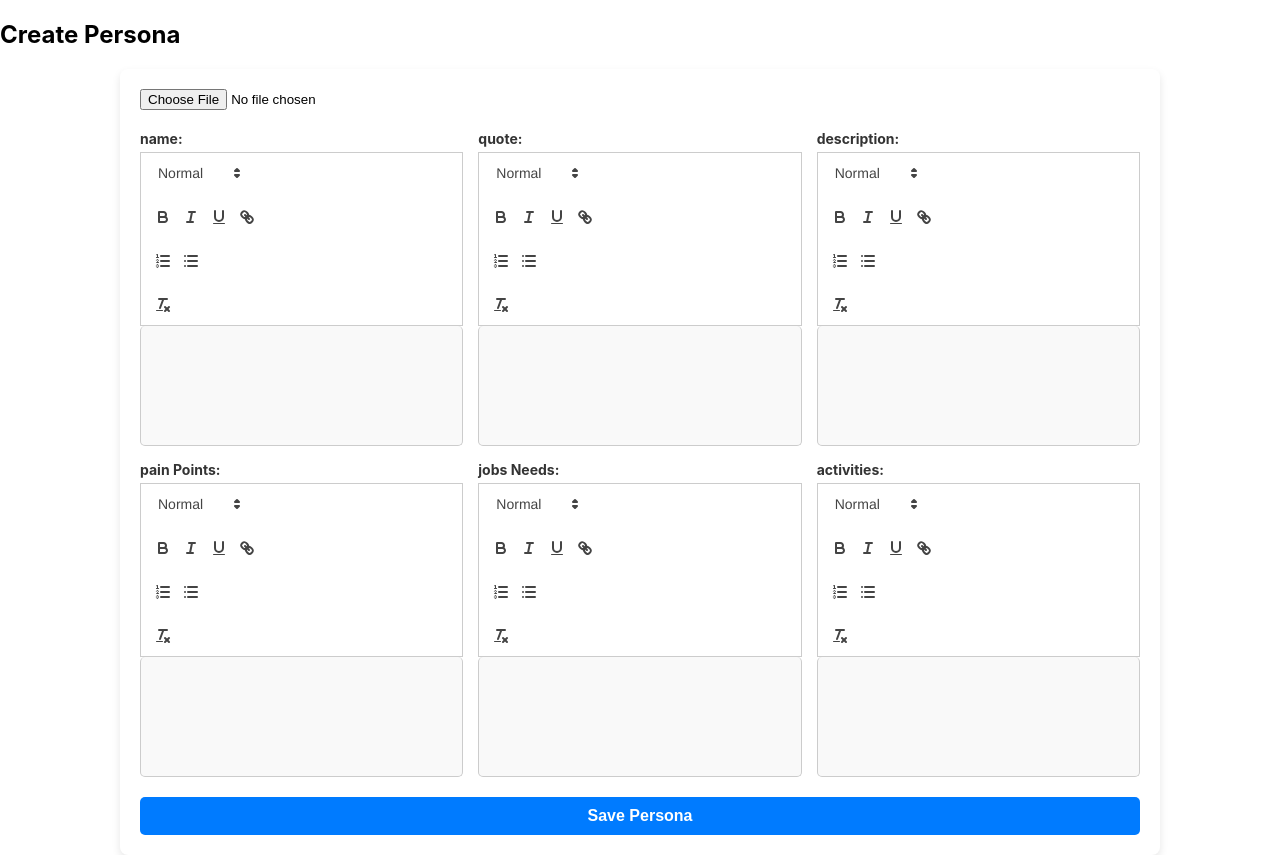
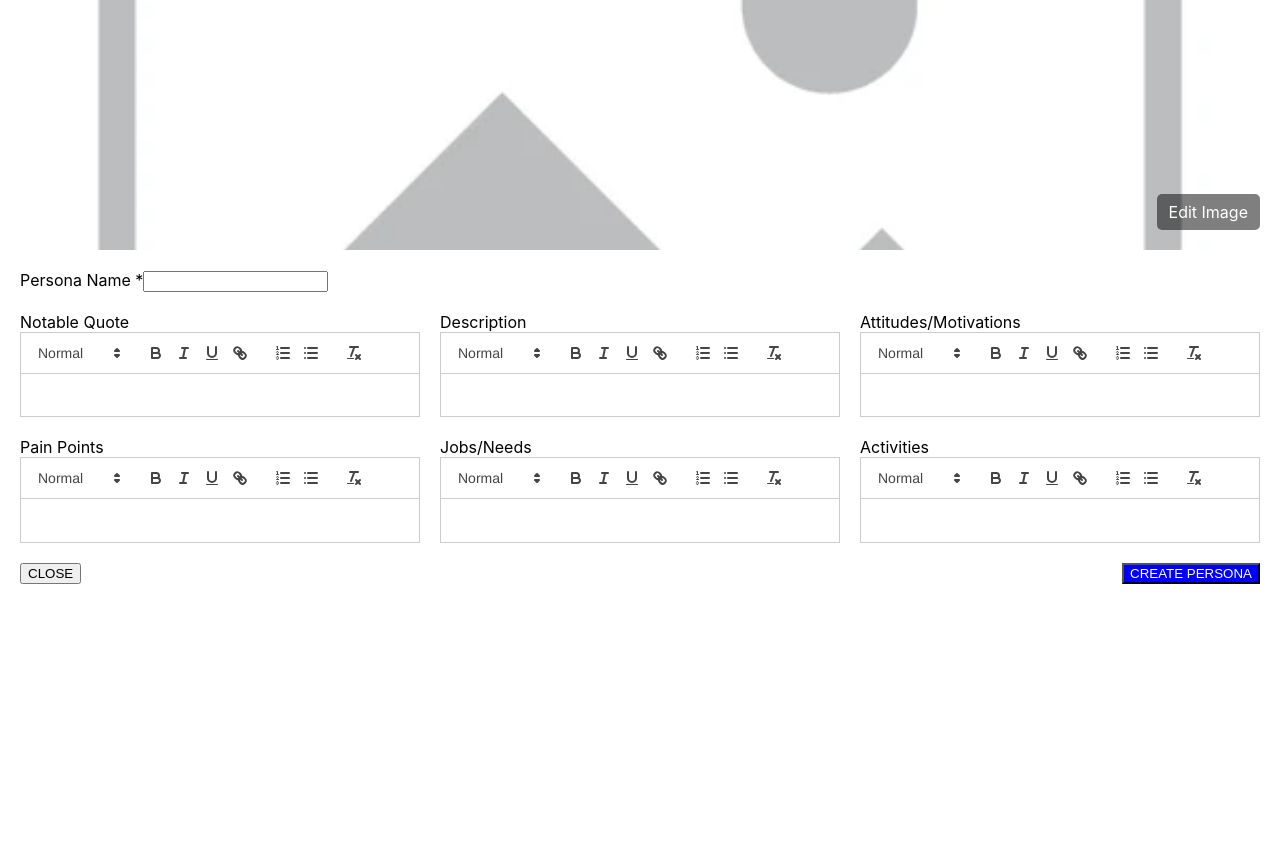
Before and after one commit to tring-ramlathnisha/week4, a React (Create React App) app: page /create in a window 1280 px wide. After the commit the page ends 800 px from the top, so only its background shows below. Built offline with nearby package versions, Linux system fonts and the light colour scheme.

Commit message:
persona CRUD

```diff
--- a/src/CreatePersona.css
+++ /dev/null
@@ -1,58 +0,0 @@
-.persona-container {
-    display: flex;
-    flex-direction: column;
-    height: 100vh; /* Full-page height */
-    padding: 20px;
-    overflow: hidden; /* Prevents overflow issues */
-  }
-
-  .persona-form {
-    display: flex;
-    flex-direction: column;
-    flex-grow: 1;
-    overflow: auto; /* Enables scrolling if content overflows */
-  }
-
-  .form-grid {
-    display: grid;
-    grid-template-columns: repeat(3, 1fr);
-    gap: 20px;
-    flex-grow: 1;
-  }
-
-  .full-width {
-    grid-column: span 3;
-  }
-
-  label {
-    font-weight: bold;
-    margin-bottom: 5px;
-  }
-
-  .quill-container {
-    height: 150px;
-  }
-
-  .image-upload {
-    width: 100%;
-    text-align: center;
-    padding: 10px;
-    border: 2px dashed #ccc;
-    cursor: pointer;
-  }
-
-  .button-container {
-    display: flex;
-    justify-content: space-between;
-    padding-top: 10px;
-  }
-
-  .save-button {
-    padding: 10px 20px;
-    background-color: #007bff;
-    color: white;
-    border: none;
-    cursor: pointer;
-    position: sticky;
-    bottom: 10px;
-  }
--- a/src/components/CreatePersona.js
+++ /dev/null
@@ -1,25 +0,0 @@
-import React from "react";
-import { useDispatch } from "react-redux";
-import { useNavigate } from "react-router-dom";
-import { addPersona } from "../redux/personaSlice";
-import PersonaForm from "../components/PersonaForm";
-import "../styles/styles.css";
-
-const CreatePersona = () => {
-  const dispatch = useDispatch();
-  const navigate = useNavigate();
-
-  const handleSave = (persona) => {
-    dispatch(addPersona({ ...persona, id: Date.now().toString() }));
-    navigate("/");
-  };
-
-  return (
-    <div>
-      <h2>Create Persona</h2>
-      <PersonaForm onSave={handleSave} />
-    </div>
-  );
-};
-
-export default CreatePersona;
--- a/src/components/EditPersona.js
+++ /dev/null
@@ -1,37 +0,0 @@
-import React from "react";
-import { useDispatch, useSelector } from "react-redux";
-import { useNavigate, useParams } from "react-router-dom";
-import { updatePersona, deletePersona } from "../redux/personaSlice";
-import PersonaForm from "./PersonaForm";
-import "../styles/styles.css";
-
-const EditPersona = () => {
-  const { id } = useParams();
-  const dispatch = useDispatch();
-  const navigate = useNavigate();
-  const persona = useSelector((state) => state.personas.personas.find((p) => p.id === id));
-
-  if (!persona) return <p>Loading...</p>;
-
-  const handleSave = (updatedPersona) => {
-    dispatch(updatePersona({ ...updatedPersona, id }));
-    navigate("/");
-  };
-
-  const handleDelete = () => {
-    if (window.confirm("Are you sure you want to delete this persona?")) {
-      dispatch(deletePersona(id));
-      navigate("/");
-    }
-  };
-
-  return (
-    <div>
-      <h2>Edit Persona</h2>
-      <PersonaForm persona={persona} onSave={handleSave} />
-      <button onClick={handleDelete} className="delete-btn">Delete</button>
-    </div>
-  );
-};
-
-export default EditPersona;
--- a/src/components/PersonaForm.js
+++ b/src/components/PersonaForm.js
@@ -1,57 +1,105 @@
 import React, { useState, useEffect } from "react";
+import { useDispatch, useSelector } from "react-redux";
+import { addPersona, updatePersona, deletePersona } from "../redux/personaSlice";
+import { useNavigate, useParams } from "react-router-dom";
 import ReactQuill from "react-quill";
 import "react-quill/dist/quill.snow.css";
 import "../styles/styles.css";
 
+const defaultImage = "defaultimage.jpg";
 
-const PersonaForm = ({ persona, onSave }) => {
-  const [image, setImage] = useState(persona?.image || "");
-  const [formData, setFormData] = useState({
-    name: persona?.name || "",
-    quote: persona?.quote || "",
-    description: persona?.description || "",
-    painPoints: persona?.painPoints || "",
-    jobsNeeds: persona?.jobsNeeds || "",
-    activities: persona?.activities || "",
+const PersonaForm = ({ isEdit }) => {
+  const dispatch = useDispatch();
+  const navigate = useNavigate();
+  const { id } = useParams();
+  const personas = useSelector((state) => state.personas.personas);
+  const existingPersona = personas.find((p) => p.id === id);
+
+  const [persona, setPersona] = useState({
+    id: id || Date.now().toString(),
+    name: "",
+    image: defaultImage,
+    quote: "",
+    description: "",
+    attitudes: "",
+    painPoints: "",
+    jobs: "",
+    activities: "",
   });
 
   useEffect(() => {
-    if (persona) {
-      setImage(persona.image || "");
-      setFormData(persona);
-    }
-  }, [persona]);
+    if (existingPersona) setPersona(existingPersona);
+  }, [existingPersona]);
 
-  const handleChange = (field, value) => setFormData({ ...formData, [field]: value });
+  const handleChange = (field, value) => {
+    setPersona((prev) => ({ ...prev, [field]: value }));
+  };
 
-  const handleImageUpload = (e) => {
-    const file = e.target.files[0];
+  const handleImageUpload = (event) => {
+    const file = event.target.files[0];
     if (file && file.size <= 5 * 1024 * 1024) {
       const reader = new FileReader();
-      reader.onloadend = () => setImage(reader.result);
+      reader.onloadend = () => setPersona((prev) => ({ ...prev, image: reader.result }));
       reader.readAsDataURL(file);
     } else {
-      alert("File size must be ≤ 5MB");
+      alert("File must be less than 5MB");
     }
+  };
+
+  const handleSubmit = () => {
+    if (!persona.name.trim()) {
+      alert("Persona Name is required!");
+      return;
+    }
+
+    if (isEdit) {
+      dispatch(updatePersona(persona));
+    } else {
+      dispatch(addPersona(persona));
+    }
+
+    navigate("/");
+  };
+
+  const handleDelete = () => {
+    dispatch(deletePersona(persona.id));
+    navigate("/");
   };
 
   return (
     <div className="persona-form">
-      <input type="file" accept="image/*" onChange={handleImageUpload} />
-      {image && <img src={image} alt="Persona" width="100%" />}
-
-      <div className="grid-container">
-        {["name", "quote", "description", "painPoints", "jobsNeeds", "activities"].map((field) => (
-          <div key={field}>
-            <label>{field.replace(/([A-Z])/g, " $1").trim()}:</label>
-            <ReactQuill value={formData[field]} onChange={(value) => handleChange(field, value)} />
-          </div>
-        ))}
+      <div className="banner" style={{ backgroundImage: `url(${persona.image})` }}>
+        <input type="file" accept="image/*" onChange={handleImageUpload} hidden id="imageUpload" />
+        <label htmlFor="imageUpload" className="edit-image-btn">Edit Image</label>
       </div>
 
-      <button onClick={() => onSave({ ...formData, image })}>Save Persona</button>
+      <div className="form-container">
+        <div className="input-group">
+          <label>Persona Name *</label>
+          <input type="text" value={persona.name} onChange={(e) => handleChange("name", e.target.value)} required />
+        </div>
+
+        <div className="grid-container">
+          <div className="grid-item"><label>Notable Quote</label><ReactQuill value={persona.quote} onChange={(value) => handleChange("quote", value)} /></div>
+          <div className="grid-item"><label>Description</label><ReactQuill value={persona.description} onChange={(value) => handleChange("description", value)} /></div>
+          <div className="grid-item"><label>Attitudes/Motivations</label><ReactQuill value={persona.attitudes} onChange={(value) => handleChange("attitudes", value)} /></div>
+        </div>
+        <br/>
+        <div className="grid-container">
+          <div className="grid-item"><label>Pain Points</label><ReactQuill value={persona.painPoints} onChange={(value) => handleChange("painPoints", value)} /></div>
+          <div className="grid-item"><label>Jobs/Needs</label><ReactQuill value={persona.jobs} onChange={(value) => handleChange("jobs", value)} /></div>
+          <div className="grid-item"><label>Activities</label><ReactQuill value={persona.activities} onChange={(value) => handleChange("activities", value)} /></div>
+        </div>
+
+        <div className="form-buttons">
+          {isEdit && <button className="delete-btn" onClick={handleDelete}>DELETE</button>}
+          <button className="close-btn" onClick={() => navigate("/")}>CLOSE</button>
+          <button className="update-btn" onClick={handleSubmit}>{isEdit ? "UPDATE PERSONA" : "CREATE PERSONA"}</button>
+        </div>
+      </div>
     </div>
   );
 };
 
-export default PersonaForm;
+export const CreatePersona = () => <PersonaForm isEdit={false} />;
+export const EditPersona = () => <PersonaForm isEdit={true} />;
--- a/src/redux/store.js
+++ b/src/redux/store.js
@@ -1,10 +1,8 @@
 import { configureStore } from "@reduxjs/toolkit";
 import personaReducer from "./personaSlice";
 
-export const store = configureStore({
+export default configureStore({
   reducer: {
-    personas: personaReducer, // Ensure this matches your slice file
+    personas: personaReducer,
   },
 });
-
-export default store;
--- a/src/styles/styles.css
+++ b/src/styles/styles.css
@@ -1,93 +1,54 @@
 .persona-form {
-    width: 100%;
-    max-width: 1000px;
-    margin: 0 auto;
-    padding: 20px;
-    background: #fff;
-    border-radius: 8px;
-    box-shadow: 0 4px 8px rgba(0, 0, 0, 0.1);
-  }
+  width: 100%;
+}
 
-  .persona-form input[type="file"] {
-    display: block;
-    margin-bottom: 10px;
-  }
+.banner {
+  width: 100%;
+  height: 250px;
+  background-size: cover;
+  background-position: center;
+  position: relative;
+}
 
-  .persona-form img {
-    width: 100%;
-    height: auto;
-    object-fit: cover;
-    border-radius: 8px;
-  }
+.edit-image-btn {
+  position: absolute;
+  right: 20px;
+  bottom: 20px;
+  background: rgba(0, 0, 0, 0.5);
+  color: white;
+  padding: 8px 12px;
+  cursor: pointer;
+  border-radius: 5px;
+}
 
-  .grid-container {
-    display: grid;
-    grid-template-columns: repeat(3, 1fr);
-    gap: 15px;
-    margin-top: 20px;
-  }
+.form-container {
+  padding: 20px;
+}
 
-  .grid-container div {
-    display: flex;
-    flex-direction: column;
-  }
+.input-group {
+  margin-bottom: 20px;
+}
 
-  .grid-container label {
-    font-weight: bold;
-    margin-bottom: 5px;
-    font-size: 14px;
-    color: #333;
-  }
+.grid-container {
+  display: flex;
+  gap: 20px;
+}
 
-  .ql-container {
-    min-height: 120px;
-    background: #f9f9f9;
-    border-radius: 5px;
-  }
+.grid-item {
+  flex: 1;
+}
 
-  .persona-form button {
-    display: block;
-    width: 100%;
-    padding: 10px;
-    margin-top: 20px;
-    font-size: 16px;
-    font-weight: bold;
-    color: #fff;
-    background-color: #007bff;
-    border: none;
-    border-radius: 5px;
-    cursor: pointer;
-    transition: background 0.3s ease-in-out;
-  }
+.form-buttons {
+  display: flex;
+  justify-content: space-between;
+  margin-top: 20px;
+}
 
-  .persona-form button:hover {
-    background-color: #0056b3;
-  }
+.delete-btn {
+  color: red;
+}
 
-  /* Special styles for CreatePersona and EditPersona */
-  .create-persona-page, .edit-persona-page {
-    display: flex;
-    justify-content: center;
-    align-items: center;
-    min-height: 100vh;
-    background: #f4f4f4;
-  }
-
-  .create-persona-container, .edit-persona-container {
-    width: 100%;
-    max-width: 1100px;
-    background: #fff;
-    padding: 20px;
-    border-radius: 8px;
-    box-shadow: 0 4px 10px rgba(0, 0, 0, 0.15);
-  }
-
-  .create-persona-container h2, .edit-persona-container h2 {
-    text-align: center;
-    margin-bottom: 20px;
-    color: #333;
-  }
-
-  .create-persona-container .persona-form, .edit-persona-container .persona-form {
-    width: 100%;
-  }
+.update-btn {
+  background: blue;
+  color: white;
+}
```
Also changed, not shown: src/App.js (+8 -4 lines), src/PersonaPage.css (deleted, +0 -55 lines), src/components/PersonaList.js (+4 -5 lines), src/redux/personaSlice.js (+17 -5 lines), public/defaultimage.jpg (added).
